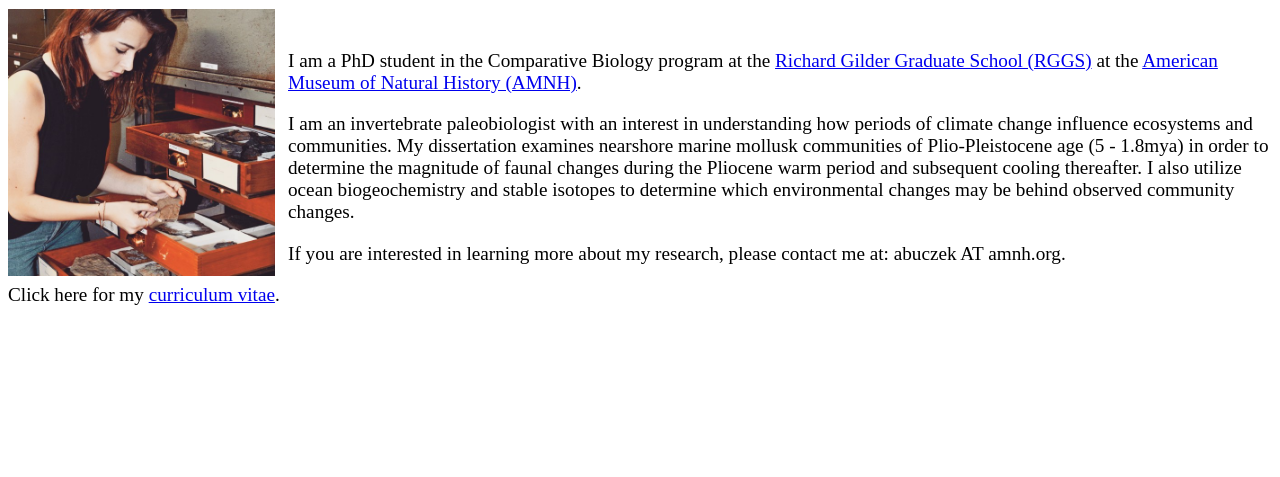
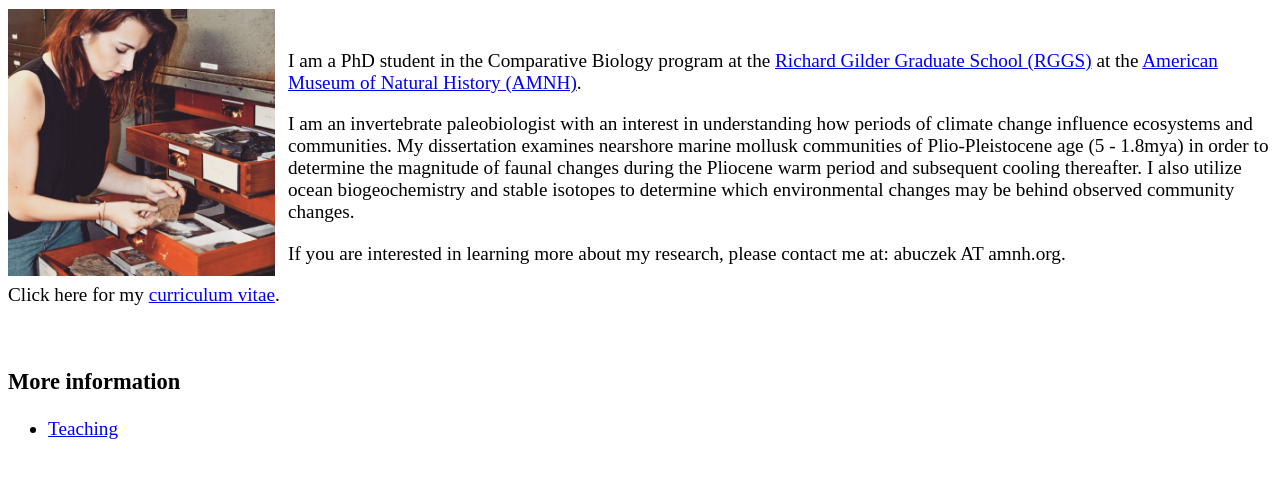
Before and after one commit to ajbuczek/ajbuczek.github.io, a plain HTML site: page index.html in a window 1280 px wide. Shown: the part 107-584 px from the top of the page. Drawn offline with Linux system fonts and the light colour scheme.

Commit message:
Update index.html

```diff
--- a/index.html
+++ b/index.html
@@ -17,5 +17,11 @@
   <p>I am an invertebrate paleobiologist with an interest in understanding how periods of climate change influence ecosystems and communities. My dissertation examines nearshore marine mollusk communities of Plio-Pleistocene age (5 - 1.8mya) in order to determine the magnitude of faunal changes during the Pliocene warm period and subsequent cooling thereafter. I also utilize ocean biogeochemistry and stable isotopes to determine which environmental changes may be behind observed community changes. </p>
   <p>If you are interested in learning more about my research, please contact me at: abuczek AT amnh.org. <p>
   <p>Click here for my <a href="BuczekCV_January2019.pdf">curriculum vitae</a>.</p>
-  </body>
-</html>
+  <br>
+
+  <h3>More information</h3>
+  <ul>
+        <li><a href="teaching.html">Teaching</a>
+    </li>
+    </body>
+      </html>
```
